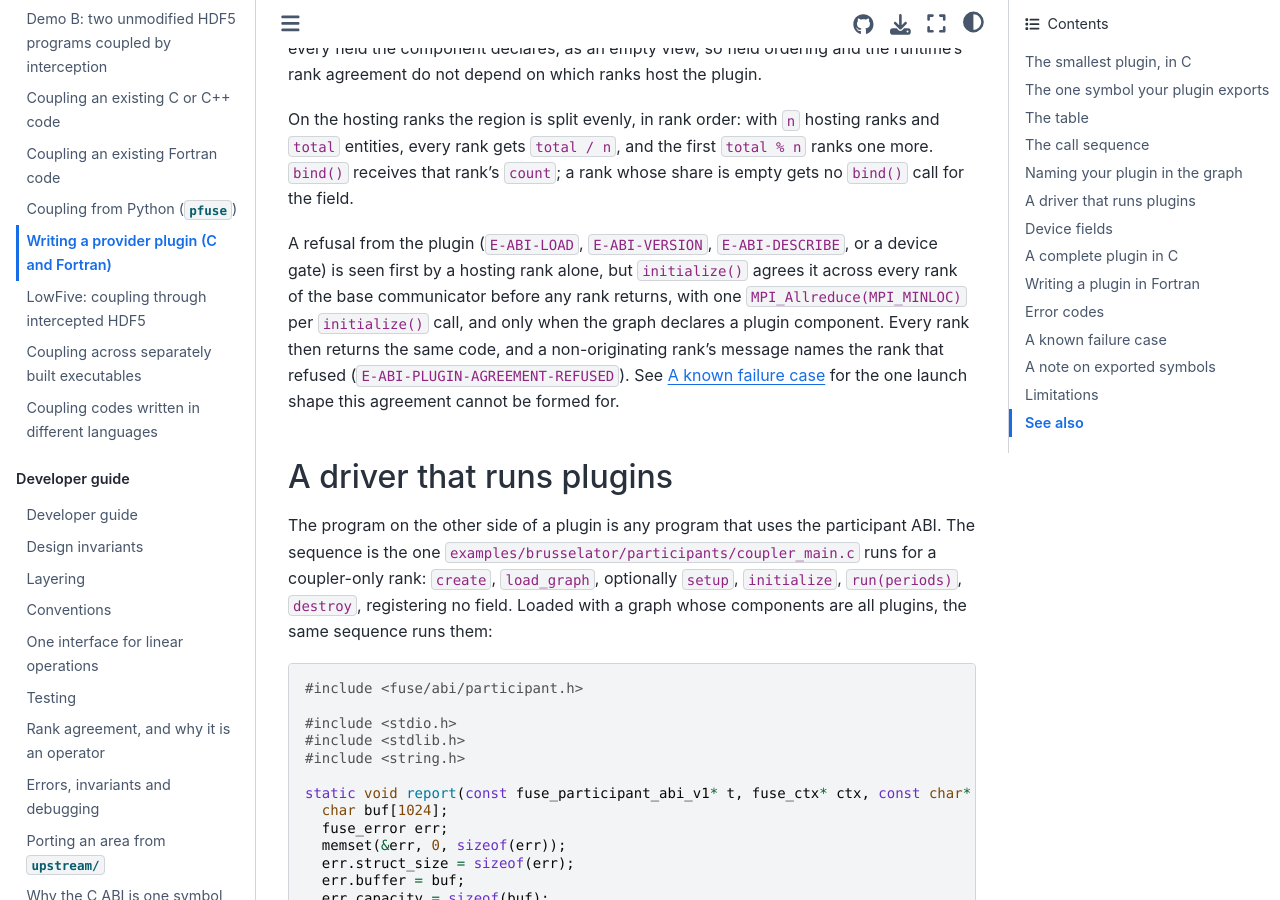
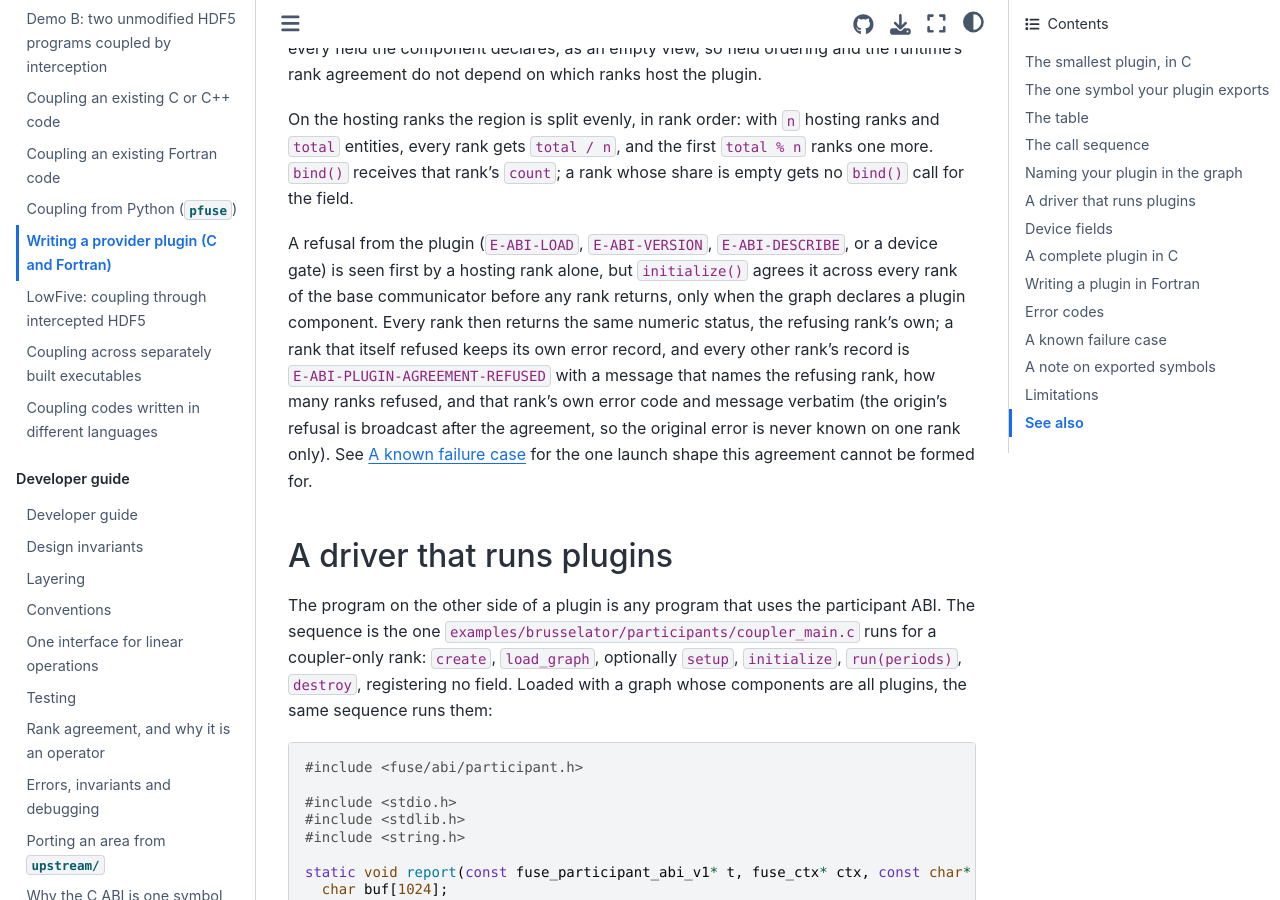
Before and after one commit to vijaysm/fuse, a Sphinx documentation site: the page built from docs/user/providers.md, in a window 1280 px wide and 900 px high, scrolled down 6813 px. Built offline with Sphinx 7.4.7 and the Sphinx Book theme 1.1.4, drawn with Linux system fonts in a browser that asks for light colours; pages that are not in the unit, such as notebooks, are missing from menus; some of the changed text lies outside the part shown.

Commit message:
Document the error provenance rule: original error and rank on all ranks
The original error and the rank it came from are known on every rank.
The reported origin is the lowest-numbered refusing rank, which is
MPI_MAXLOC's tie rule.

```diff
--- a/docs/user/providers.md
+++ b/docs/user/providers.md
@@ -269,9 +269,12 @@ that rank's `count`; a rank whose share is empty gets no `bind()` call for the f
 
 A refusal from the plugin (`E-ABI-LOAD`, `E-ABI-VERSION`, `E-ABI-DESCRIBE`, or a device gate) is
 seen first by a hosting rank alone, but `initialize()` agrees it across every rank of the base
-communicator before any rank returns, with one `MPI_Allreduce(MPI_MINLOC)` per `initialize()` call,
-and only when the graph declares a plugin component. Every rank then returns the same code, and a
-non-originating rank's message names the rank that refused (`E-ABI-PLUGIN-AGREEMENT-REFUSED`). See
+communicator before any rank returns, only when the graph declares a plugin component. Every rank
+then returns the same numeric status, the refusing rank's own; a rank that itself refused keeps its own
+error record, and every other rank's record is `E-ABI-PLUGIN-AGREEMENT-REFUSED` with a message that
+names the refusing rank, how many ranks refused, and that rank's own error code and message verbatim
+(the origin's refusal is broadcast after the agreement, so the original error is never known on one
+rank only). See
 [A known failure case](#a-known-failure-case) for the one launch shape this agreement cannot be
 formed for.
 
@@ -497,7 +500,7 @@ See [](build.md) for enabling the Fortran bindings.
 | `E-ABI-PROVIDER-EXCEPTION` | a `std::exception` was caught around a plugin call |
 | `E-ABI-REGISTRY-NULL` / `-DUPLICATE` / `-INSTALL` / `-NOTFOUND` | the mount table was given a null table, a second provider under a name already in use, failed to install a mounted provider, or was asked for a name nothing is mounted under |
 | `E-LAUNCH-PLUGIN-PATH` | a `plugin`-launched component declares an empty `plugin_path` |
-| `E-ABI-PLUGIN-AGREEMENT-REFUSED` | a different rank's plugin-mount refusal was agreed across the base communicator; the message names which rank and which status |
+| `E-ABI-PLUGIN-AGREEMENT-REFUSED` | a different rank's plugin-mount refusal was agreed across the base communicator; the message names which rank, how many ranks refused, and that rank's own error code and message verbatim |
 | `E-ABI-PLUGIN-NO-SPANNING-COMM` | a plugin component and a `connect`-launched one share a graph, and this process's own `my_component` does not itself connect; see below |
 
 ## A known failure case
```
Also changed, not shown: docs/dev/field-semantics-matrix.md (+10 -0 lines), docs/dev/layering.md (+3 -1 lines), docs/user/c-abi.md (+3 -1 lines).
